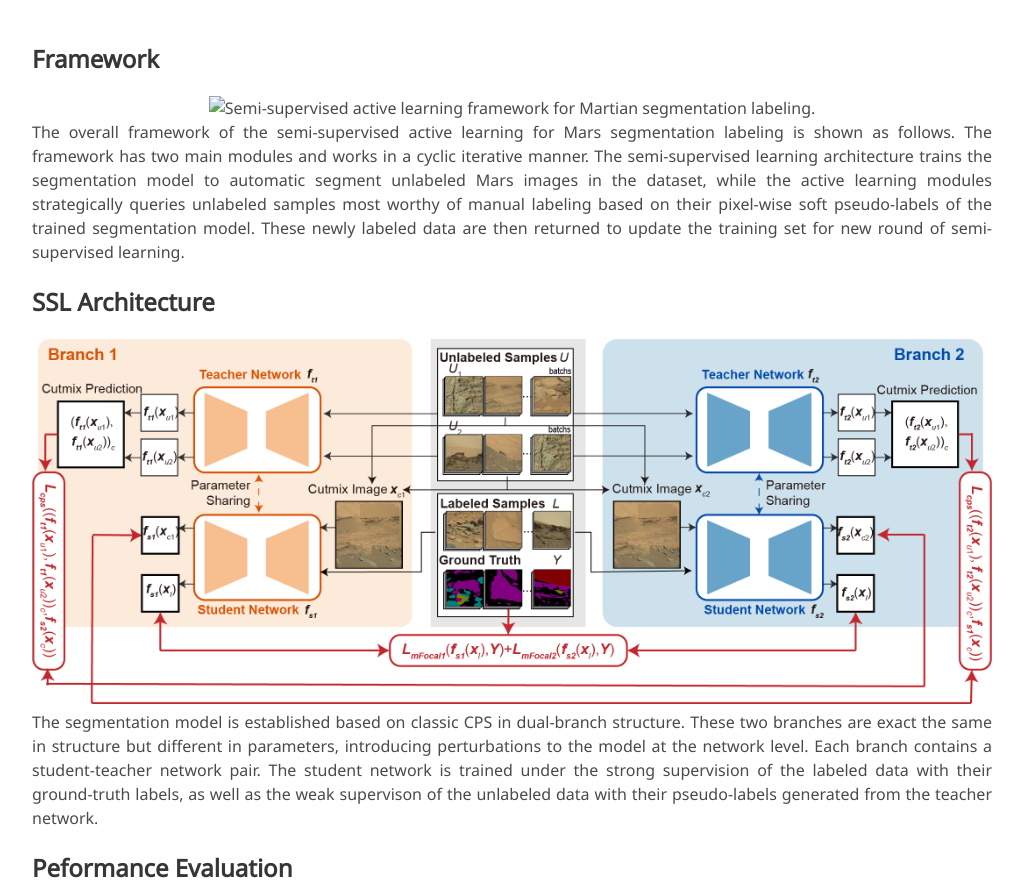
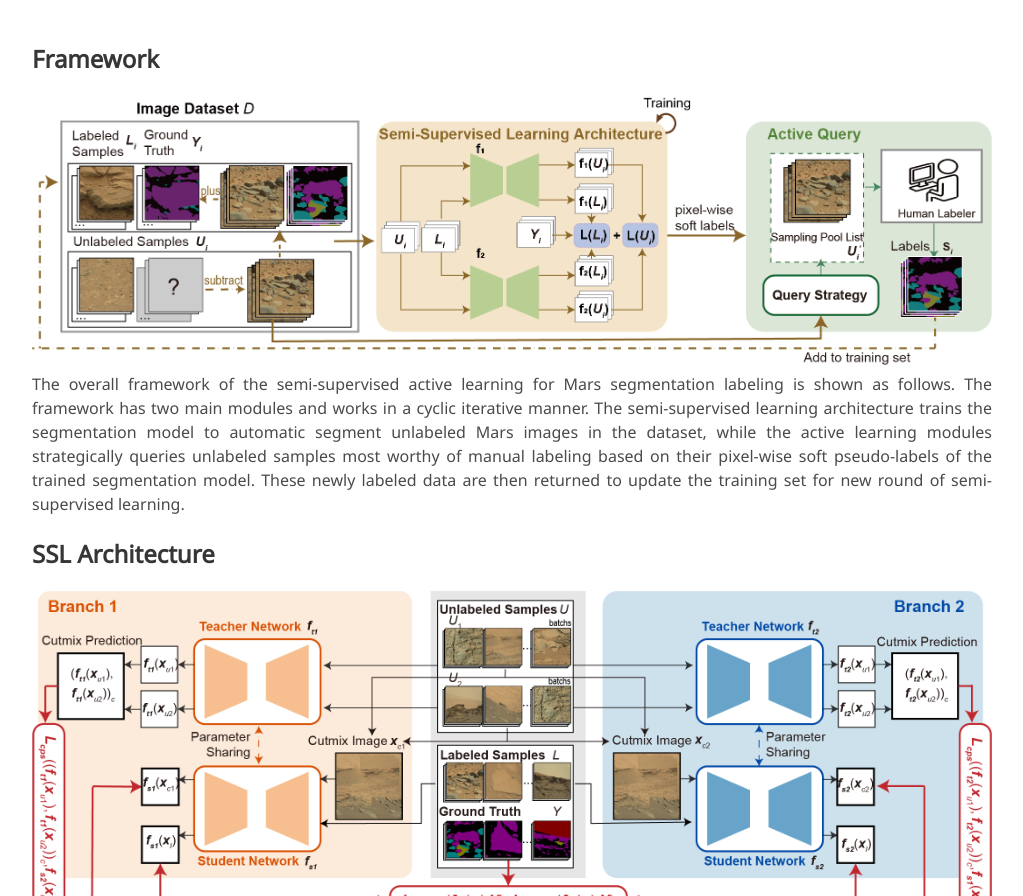
Before and after one commit to WMR-team/CPS-Mars-webpage, a plain HTML site: page index.html in a window 1280 px wide. Shown: the part 950-1846 px from the top of the page, without its empty margins (128-1151 px from the left). Drawn offline with nearby package versions, Linux system fonts and the light colour scheme; a script that the page names is missing; some icons are missing; a web font is replaced by a local one.

Commit message:
Update index.html

```diff
--- a/index.html
+++ b/index.html
@@ -188,7 +188,7 @@
     <!-- Framework. -->
         <h3 class="title is-4" style="margin-top: 3rem;">Framework</h3>
         <div class="has-text-centered">
-            <img src="./static/images/Figure_1.pdf"
+            <img src="./static/images/SSL3.png"
                     alt="Semi-supervised active learning framework for Martian segmentation labeling."
                     style="max-width: 100%; height: auto;"/>
         </div>
```
